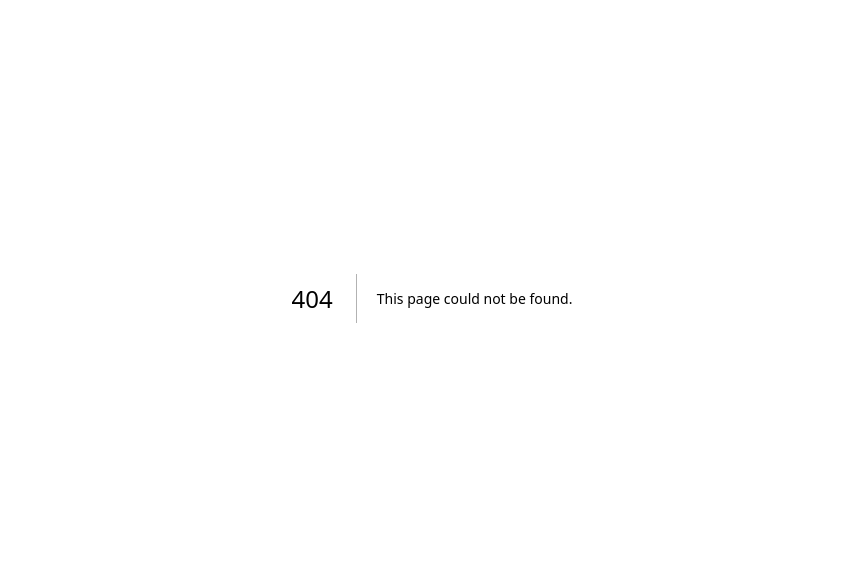
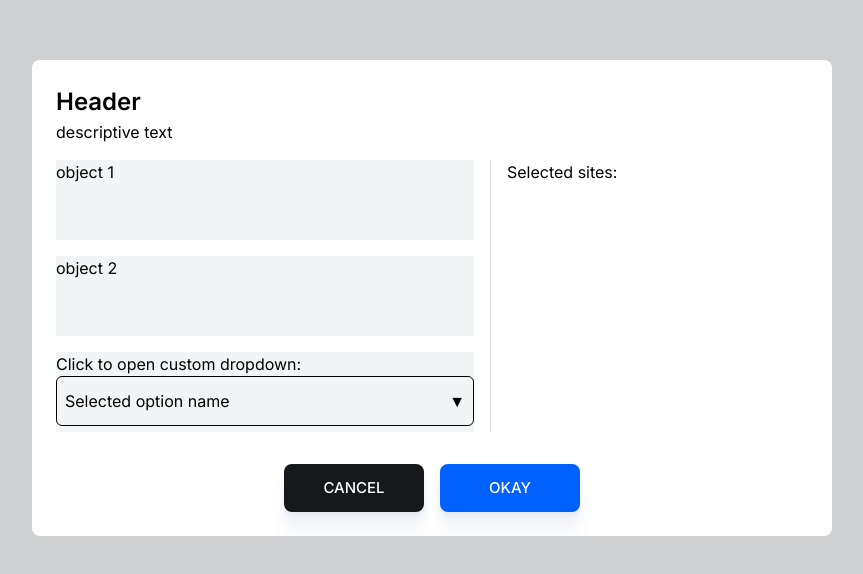
Before and after one commit to nphillips/240210-modal-dropdown-scroll, a Next.js app: page /page2 in a window 1280 px wide. Before the commit this address had no page. Shown: the part 102-676 px from the top of the page, without its empty margins (208-1071 px from the left). Built offline with nearby package versions, Linux system fonts and the light colour scheme.

Commit message:
Adding an example showing the behavior I want to try regarding showing and hiding the dropdown menu inside of a modal

```diff
--- /dev/null
+++ b/src/app/page2/page.tsx
@@ -0,0 +1,120 @@
+'use client';
+import { useState, useRef, useEffect } from 'react';
+import Button from '@/components/Button';
+import clsx from 'clsx';
+
+export interface CustomDropdownProps {
+  scrollingContainerRef: React.RefObject<HTMLDivElement>;
+}
+
+export interface CustomDropdownOptionProps {
+  label: string;
+}
+export const CustomDropdownOption = ({ label }: CustomDropdownOptionProps) => {
+  return (
+    <label className="flex min-h-[40px] items-center border px-2">
+      <input type="checkbox" name="checkboxes" className="mr-2" />
+      <div>{label}</div>
+    </label>
+  );
+};
+
+export const CustomDropdown = ({
+  scrollingContainerRef,
+}: CustomDropdownProps) => {
+  const [isOpen, setIsOpen] = useState(false);
+  const dropdownRef = useRef(null);
+
+  const toggleDropdown = () => {
+    setIsOpen(!isOpen);
+
+    // Wait for the dropdown to open and then scroll
+    if (!isOpen) {
+      setTimeout(() => {
+        const menuBottomElement = document.getElementById('menu-bottom');
+        if (menuBottomElement && scrollingContainerRef.current) {
+          menuBottomElement.scrollIntoView({ behavior: 'smooth' });
+        }
+      }, 0);
+    }
+  };
+
+  // Close dropdown when clicking outside
+  useEffect(() => {
+    const handleClickOutside = (event) => {
+      if (dropdownRef.current && !dropdownRef.current.contains(event.target)) {
+        setIsOpen(false);
+      }
+    };
+    document.addEventListener('mousedown', handleClickOutside);
+    return () => document.removeEventListener('mousedown', handleClickOutside);
+  }, [dropdownRef]);
+
+  return (
+    <div className="relative" ref={dropdownRef}>
+      <div>
+        <label className="block">Click to open custom dropdown:</label>
+        <button
+          onClick={toggleDropdown}
+          className="w-full rounded-md border px-2 py-3 text-left"
+        >
+          Selected option name <span className="float-right">▼</span>
+        </button>
+      </div>
+      <div
+        className={clsx(
+          'absolute left-0 right-0 bg-white transition-all',
+          !isOpen && 'max-h-0 overflow-hidden',
+          isOpen && 'max-h-[320px] overflow-y-visible',
+        )}
+      >
+        <CustomDropdownOption label="Option 1" />
+        <CustomDropdownOption label="Option 2" />
+        <CustomDropdownOption label="Option 3" />
+        <CustomDropdownOption label="Option 4" />
+        <CustomDropdownOption label="Option 5" />
+        <CustomDropdownOption label="Option 6" />
+        <CustomDropdownOption label="Option 7" />
+        <CustomDropdownOption label="Option 8" />
+        <div className="h-[40px]" id="menu-bottom"></div>
+      </div>
+    </div>
+  );
+};
+
+export default function Page2() {
+  const scrollingContainerRef = useRef(null); // Add this line
+
+  return (
+    <div className="fixed inset-0 flex flex-col items-center justify-center bg-black/20">
+      <div
+        ref={scrollingContainerRef}
+        className="scrolling-container w-[800px] overflow-y-scroll scroll-smooth rounded-lg bg-white"
+      >
+        <div className="p-6">
+          <div className="mb-4">
+            <h2 className="text-[24px] font-semibold">Header</h2>
+            <div>descriptive text</div>
+          </div>
+          <div className="flex ">
+            <div className="flex flex-[1_1_400px] flex-col gap-y-4">
+              <div className="h-[80px] bg-grey-50">object 1</div>
+              <div className="h-[80px] bg-grey-50">object 2</div>
+              <div className="min-h-[80px]  bg-grey-50">
+                <CustomDropdown scrollingContainerRef={scrollingContainerRef} />
+              </div>
+            </div>
+
+            <div className="ml-4 flex-[1_1_300px] border-l border-l-grey-100 pl-4">
+              Selected sites:
+            </div>
+          </div>
+          <div className="mt-8 flex justify-center gap-x-4">
+            <Button variant="secondary" label="Cancel" className="w-[140px]" />
+            <Button variant="primary" label="Okay" className="w-[140px]" />
+          </div>
+        </div>
+      </div>
+    </div>
+  );
+}
```
